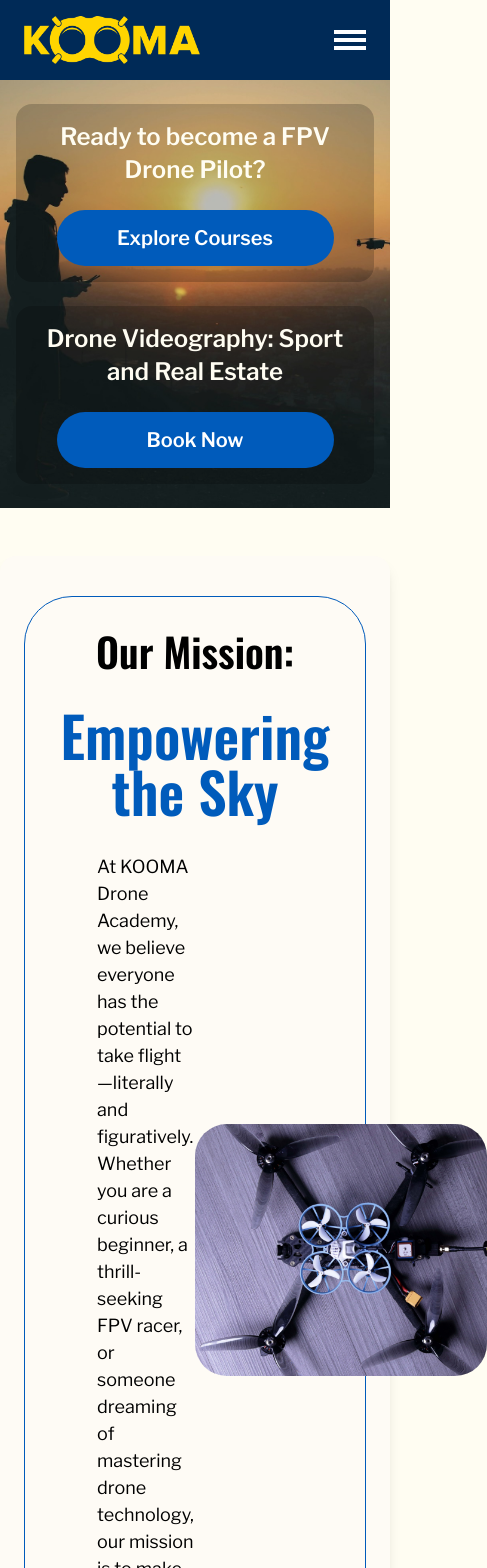
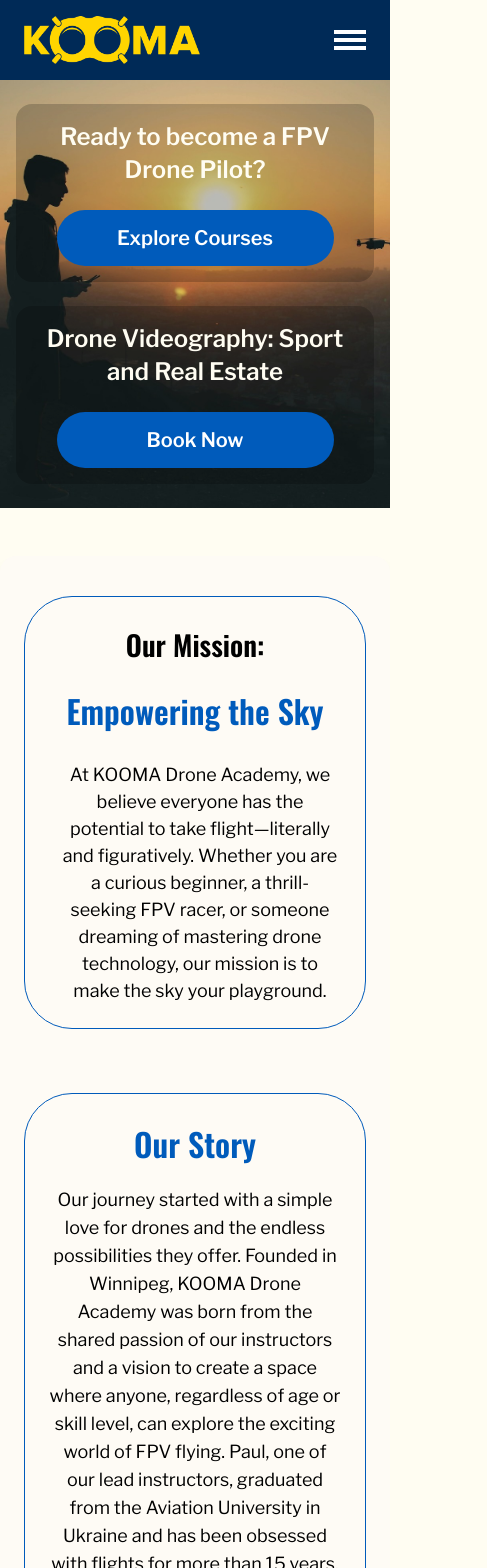
Before and after one commit to hannavas2022/drone-app, a React (Vite) app in the folder drone-app/: page /home in a window 390 px wide. Shown: the top 1568 px of the page, 487 px wide, since content can reach past the window. Built offline with nearby package versions, Linux system fonts and the light colour scheme.

Commit message:
Update About page, mission section: responsive layout, styles in CSS, image behavior

```diff
--- a/drone-app/src/components/About.jsx
+++ b/drone-app/src/components/About.jsx
@@ -5,27 +5,30 @@
             <div className="relative z-20 mx-auto w-full max-w-6xl space-y-16">
 
                 {/* Our Mission */}
+
                 <div
                     style={{ border: "1px solid #005BBB", borderRadius: "48px" }}
-                    className="p-6 text-center"
+                    className="about-section p-6 text-center"
                 >
                     <h2>Our Mission:</h2>
                     <h3>Empowering the Sky</h3>
 
-                    <div className="mt-6 flex items-center justify-between">
-                        {/* Left side: Paragraph with 10px indent */}
-                        <p className="w-1/2 pl-[48px] text-left text-[18px] text-black">
+                    <div className="mt-6 flex flex-col items-center justify-between md:flex-col lg:flex-row">
+                        {/* Text block */}
+                        <p className="pl-[10px] text-center text-[18px] text-black md:text-center md:w-full lg:text-left lg:w-1/2">
                             At KOOMA Drone Academy, we believe everyone has the potential to take flight—literally and figuratively. Whether you are a curious beginner, a thrill-seeking FPV racer, or someone dreaming of mastering drone technology, our mission is to make the sky your playground.
                         </p>
 
-                        {/* Right side: Image */}
+                        {/* Image visible from md+, stacked under text on md */}
                         <img
                             src={dron}
                             alt="Dron image"
-                            className="mb-[48px] mr-[48px] mt-[32px] h-[252px] w-[456px] rounded-[32px] object-cover"
+                            className="mb-[48px] mr-[48px] mt-[32px] hidden h-[252px] w-[456px] rounded-[32px] object-cover md:block"
                         />
                     </div>
                 </div>
+
+
 
                 {/* Our Story */}
                 <div style={{ border: "1px solid #005BBB", borderRadius: "48px" }} className="p-6 text-center">
--- a/drone-app/src/index.css
+++ b/drone-app/src/index.css
@@ -292,6 +292,7 @@
     .nav {
         flex-direction: column;
         align-items: flex-start;
+        width:100%;
     }
     .navbar-logo{
         margin-right: 100px;
@@ -343,7 +344,14 @@
     .hero-promo__right-block {
         transform: translateY(0); /* Reset translate if not needed on small screens */
     }
-        }
+    .about-section h2 {
+        font-size: 28px;
+    }
+    .about-section h3 {
+        font-size: 32px;
+    }
+
+    }
 @media (min-width: 758px) and (max-width: 1100px) {
     .hero-text-small {
         font-size: 26px !important;
```
